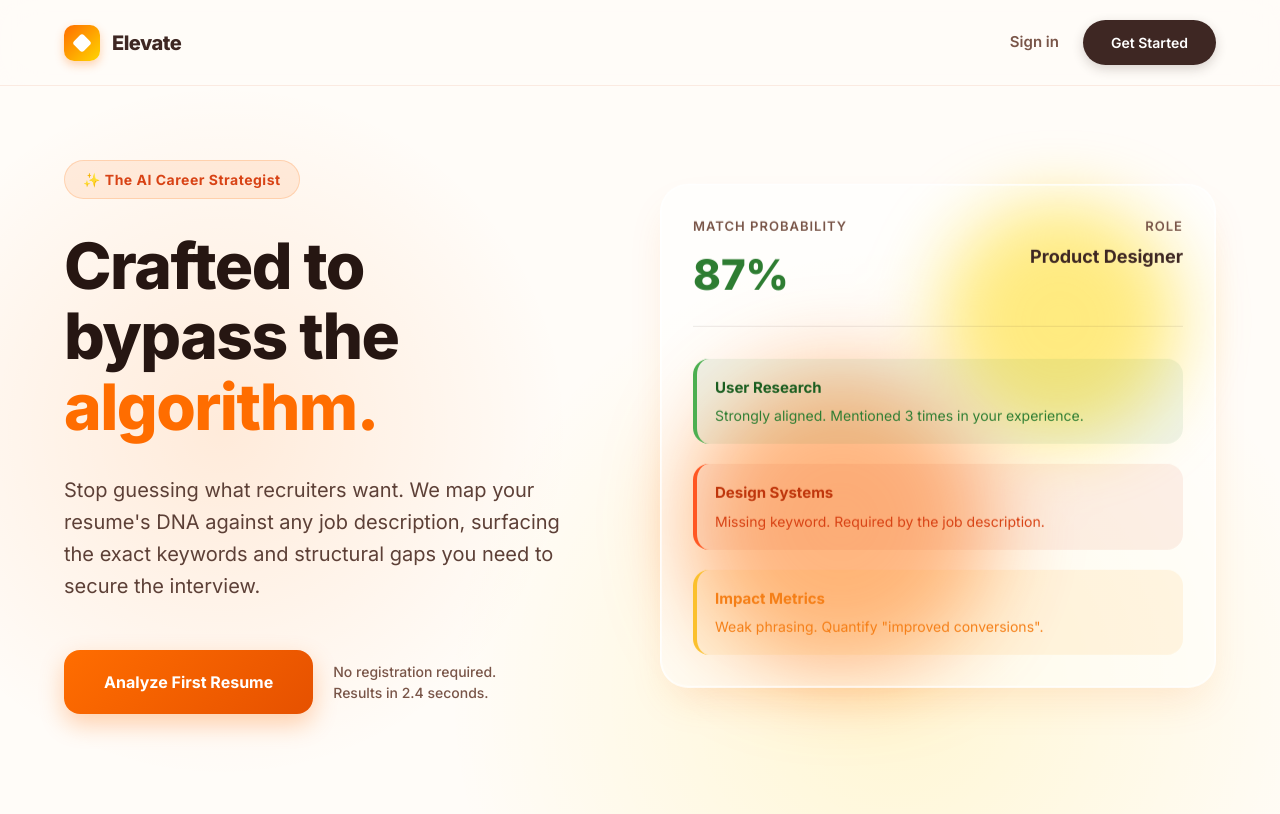
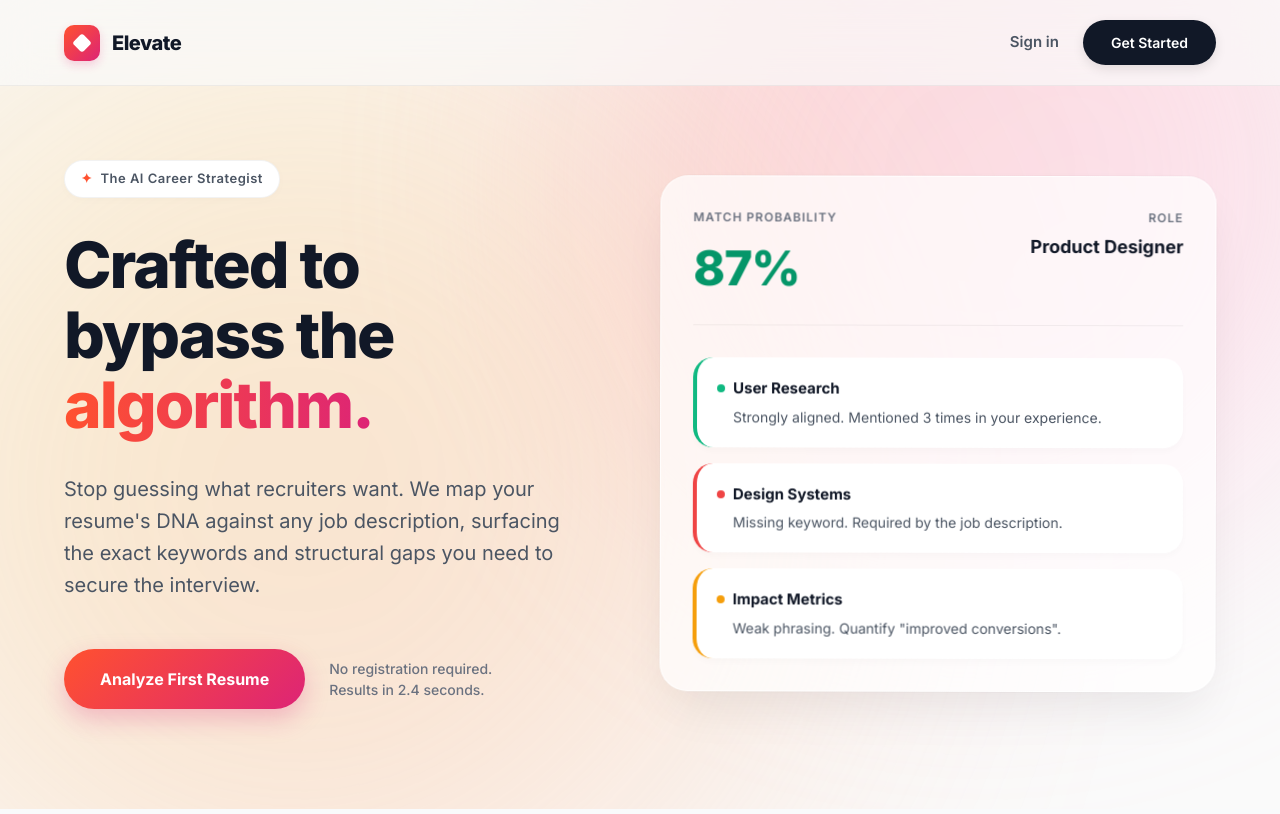
Before and after one commit to Patil-Shital-9236/resume-analyzer-frontend, a Next.js app: page / in a window 1280 px wide. Built offline with nearby package versions, Linux system fonts and the light colour scheme.

Commit message:
style: fix muddy gradients and upgrade to clean stripe-like premium aesthetic

```diff
--- a/src/app/page.jsx
+++ b/src/app/page.jsx
@@ -14,17 +14,12 @@ export default function LandingPage() {
   if (!isMounted) return null;
 
   return (
-    <div style={{ minHeight: "100vh", background: "#FFFCF8", fontFamily: "'Inter', 'Segoe UI', system-ui, sans-serif", color: "#3E2723", overflowX: "hidden" }}>
+    <div style={{ minHeight: "100vh", background: "#FAFAFA", fontFamily: "'Inter', 'Segoe UI', system-ui, sans-serif", color: "#111827", overflowX: "hidden", position: "relative" }}>
       <style>{`
         @keyframes float {
-          0% { transform: translateY(0px); }
-          50% { transform: translateY(-20px); }
-          100% { transform: translateY(0px); }
-        }
-        @keyframes floatReverse {
-          0% { transform: translateY(0px) scale(1); }
-          50% { transform: translateY(20px) scale(1.05); }
-          100% { transform: translateY(0px) scale(1); }
+          0% { transform: translateY(0px) rotate(0deg); }
+          50% { transform: translateY(-20px) rotate(2deg); }
+          100% { transform: translateY(0px) rotate(0deg); }
         }
         @keyframes fadeUp {
           from { opacity: 0; transform: translateY(30px); }
@@ -35,19 +30,18 @@ export default function LandingPage() {
         .delay-2 { animation-delay: 0.2s; }
         .delay-3 { animation-delay: 0.3s; }
 
-        /* True Glassmorphism */
         .glass-card {
-          background: rgba(255, 255, 255, 0.5);
+          background: rgba(255, 255, 255, 0.7);
           backdrop-filter: blur(24px);
           -webkit-backdrop-filter: blur(24px);
           border: 1px solid rgba(255, 255, 255, 0.8);
-          box-shadow: 0 20px 40px -10px rgba(249, 115, 22, 0.15), inset 0 0 0 1px rgba(255,255,255,0.6);
+          box-shadow: 0 25px 50px -12px rgba(0, 0, 0, 0.08), 0 0 0 1px rgba(0,0,0,0.02);
         }
 
         .nav-link {
-          color: #795548; transition: color 0.3s; cursor: pointer; font-weight: 600; font-size: 15px;
+          color: #4B5563; transition: color 0.3s; cursor: pointer; font-weight: 600; font-size: 15px;
         }
-        .nav-link:hover { color: #D84315; }
+        .nav-link:hover { color: #111827; }
 
         @media (max-width: 1024px) {
           .hero-grid { grid-template-columns: 1fr !important; gap: 60px !important; text-align: center; }
@@ -57,89 +51,93 @@ export default function LandingPage() {
         }
       `}</style>
 
+      {/* Massive, soft background blobs for a premium "Stripe-like" warm gradient effect */}
+      <div style={{ position: "absolute", top: "-200px", right: "-100px", width: "800px", height: "800px", background: "linear-gradient(135deg, #FF9A9E 0%, #FECFEF 100%)", filter: "blur(120px)", opacity: 0.4, borderRadius: "50%", zIndex: 0, pointerEvents: "none", animation: "float 10s ease-in-out infinite" }} />
+      <div style={{ position: "absolute", bottom: "-200px", left: "-200px", width: "1000px", height: "1000px", background: "linear-gradient(135deg, #F6D365 0%, #FDA085 100%)", filter: "blur(150px)", opacity: 0.3, borderRadius: "50%", zIndex: 0, pointerEvents: "none", animation: "float 12s ease-in-out infinite reverse" }} />
+
       {/* Navbar */}
-      <nav style={{ position: "fixed", top: 0, left: 0, right: 0, padding: "20px 5vw", display: "flex", justifyContent: "space-between", alignItems: "center", zIndex: 50, borderBottom: "1px solid rgba(216,67,21,0.1)", backdropFilter: "blur(20px)", background: "rgba(255, 252, 248, 0.8)" }}>
+      <nav style={{ position: "fixed", top: 0, left: 0, right: 0, padding: "20px 5vw", display: "flex", justifyContent: "space-between", alignItems: "center", zIndex: 50, borderBottom: "1px solid rgba(0,0,0,0.05)", backdropFilter: "blur(20px)", background: "rgba(250, 250, 250, 0.7)" }}>
         <div style={{ display: "flex", alignItems: "center", gap: "12px", cursor: "pointer" }} onClick={() => router.push("/")}>
-          <div style={{ width: "36px", height: "36px", borderRadius: "10px", background: "linear-gradient(135deg, #FF6D00, #FFD600)", display: "flex", alignItems: "center", justifyContent: "center", boxShadow: "0 4px 10px rgba(255,109,0,0.3)" }}>
+          <div style={{ width: "36px", height: "36px", borderRadius: "10px", background: "linear-gradient(135deg, #FF512F, #DD2476)", display: "flex", alignItems: "center", justifyContent: "center", boxShadow: "0 4px 10px rgba(221,36,118,0.2)" }}>
             <div style={{ width: "14px", height: "14px", background: "white", borderRadius: "3px", transform: "rotate(45deg)" }} />
           </div>
-          <span style={{ fontSize: "20px", fontWeight: "800", color: "#3E2723", letterSpacing: "-0.5px" }}>Elevate</span>
+          <span style={{ fontSize: "20px", fontWeight: "800", color: "#111827", letterSpacing: "-0.5px" }}>Elevate</span>
         </div>
         <div style={{ display: "flex", gap: "24px", alignItems: "center" }}>
           <span className="nav-link" onClick={() => router.push("/login")}>Sign in</span>
-          <button onClick={() => router.push("/register")} style={{ padding: "12px 28px", background: "#3E2723", color: "white", border: "none", borderRadius: "999px", fontWeight: "600", fontSize: "14px", cursor: "pointer", transition: "all 0.2s", boxShadow: "0 4px 12px rgba(62,39,35,0.2)" }} onMouseOver={e => e.currentTarget.style.transform = "scale(1.03)"} onMouseOut={e => e.currentTarget.style.transform = "scale(1)"}>
+          <button onClick={() => router.push("/register")} style={{ padding: "12px 28px", background: "#111827", color: "white", border: "none", borderRadius: "999px", fontWeight: "600", fontSize: "14px", cursor: "pointer", transition: "all 0.2s", boxShadow: "0 4px 12px rgba(0,0,0,0.1)" }} onMouseOver={e => e.currentTarget.style.transform = "scale(1.03)"} onMouseOut={e => e.currentTarget.style.transform = "scale(1)"}>
             Get Started
           </button>
         </div>
       </nav>
 
       {/* Hero Section */}
-      <main style={{ paddingTop: "160px", paddingBottom: "100px", minHeight: "100vh", position: "relative" }}>
-
-        {/* Warm Glow Backgrounds */}
-        <div style={{ position: "absolute", top: "10%", left: "-10%", width: "700px", height: "700px", background: "radial-gradient(circle, rgba(255,109,0,0.12) 0%, rgba(255,252,248,0) 70%)", zIndex: 0 }} />
-        <div style={{ position: "absolute", top: "30%", right: "-5%", width: "900px", height: "900px", background: "radial-gradient(circle, rgba(255,214,0,0.15) 0%, rgba(255,252,248,0) 70%)", zIndex: 0 }} />
-
-        <div className="hero-grid" style={{ width: "100%", maxWidth: "1280px", margin: "0 auto", padding: "0 5vw", display: "grid", gridTemplateColumns: "1fr 1fr", gap: "40px", zIndex: 1, alignItems: "center" }}>
+      <main style={{ paddingTop: "160px", paddingBottom: "100px", minHeight: "100vh", position: "relative", zIndex: 1 }}>
+        <div className="hero-grid" style={{ width: "100%", maxWidth: "1280px", margin: "0 auto", padding: "0 5vw", display: "grid", gridTemplateColumns: "1fr 1fr", gap: "40px", alignItems: "center" }}>
 
           {/* Left Content */}
           <div className="hero-content" style={{ paddingRight: "40px", position: "relative", zIndex: 2 }}>
-            <div className="animate-fade-up" style={{ display: "inline-block", padding: "8px 18px", background: "rgba(255,109,0,0.1)", color: "#D84315", borderRadius: "100px", fontSize: "14px", fontWeight: "700", marginBottom: "32px", border: "1px solid rgba(255,109,0,0.2)", letterSpacing: "0.5px" }}>
-              ✨ The AI Career Strategist
+            <div className="animate-fade-up" style={{ display: "inline-flex", alignItems: "center", gap: "8px", padding: "8px 16px", background: "white", color: "#4B5563", borderRadius: "100px", fontSize: "13px", fontWeight: "600", marginBottom: "32px", border: "1px solid rgba(0,0,0,0.05)", boxShadow: "0 2px 10px rgba(0,0,0,0.02)", letterSpacing: "0.5px" }}>
+              <span style={{ color: "#FF512F" }}>✦</span> The AI Career Strategist
             </div>
 
-            <h1 className="animate-fade-up delay-1" style={{ fontSize: "clamp(48px, 5vw, 68px)", fontWeight: "800", lineHeight: "1.1", marginBottom: "32px", letterSpacing: "-1.5px", color: "#261612" }}>
-              Crafted to bypass the <span style={{ color: "#FF6D00" }}>algorithm.</span>
+            <h1 className="animate-fade-up delay-1" style={{ fontSize: "clamp(48px, 5vw, 72px)", fontWeight: "800", lineHeight: "1.1", marginBottom: "32px", letterSpacing: "-2px", color: "#111827" }}>
+              Crafted to bypass the <br/>
+              <span style={{ background: "linear-gradient(to right, #FF512F, #DD2476)", WebkitBackgroundClip: "text", WebkitTextFillColor: "transparent", color: "transparent" }}>algorithm.</span>
             </h1>
 
-            <p className="animate-fade-up delay-2" style={{ fontSize: "20px", color: "#5D4037", lineHeight: "1.6", marginBottom: "48px", fontWeight: "400", maxWidth: "540px" }}>
+            <p className="animate-fade-up delay-2" style={{ fontSize: "20px", color: "#4B5563", lineHeight: "1.6", marginBottom: "48px", fontWeight: "400", maxWidth: "540px" }}>
               Stop guessing what recruiters want. We map your resume's DNA against any job description, surfacing the exact keywords and structural gaps you need to secure the interview.
             </p>
 
-            <div className="hero-buttons animate-fade-up delay-3" style={{ display: "flex", gap: "20px", alignItems: "center", flexWrap: "wrap" }}>
-              <button onClick={() => router.push("/dashboard")} style={{ padding: "20px 40px", background: "linear-gradient(135deg, #FF6D00, #E65100)", color: "white", border: "none", borderRadius: "16px", fontWeight: "700", fontSize: "16px", cursor: "pointer", transition: "transform 0.2s, box-shadow 0.2s", boxShadow: "0 10px 25px rgba(255,109,0,0.3)" }} onMouseOver={e => { e.currentTarget.style.transform = "translateY(-3px)"; e.currentTarget.style.boxShadow = "0 15px 35px rgba(255,109,0,0.4)"; }} onMouseOut={e => { e.currentTarget.style.transform = "translateY(0)"; e.currentTarget.style.boxShadow = "0 10px 25px rgba(255,109,0,0.3)"; }}>
+            <div className="hero-buttons animate-fade-up delay-3" style={{ display: "flex", gap: "24px", alignItems: "center", flexWrap: "wrap" }}>
+              <button onClick={() => router.push("/dashboard")} style={{ padding: "18px 36px", background: "linear-gradient(135deg, #FF512F, #DD2476)", color: "white", border: "none", borderRadius: "999px", fontWeight: "700", fontSize: "16px", cursor: "pointer", transition: "transform 0.2s, box-shadow 0.2s", boxShadow: "0 10px 25px rgba(221,36,118,0.25)" }} onMouseOver={e => { e.currentTarget.style.transform = "translateY(-2px)"; e.currentTarget.style.boxShadow = "0 15px 35px rgba(221,36,118,0.3)"; }} onMouseOut={e => { e.currentTarget.style.transform = "translateY(0)"; e.currentTarget.style.boxShadow = "0 10px 25px rgba(221,36,118,0.25)"; }}>
                 Analyze First Resume
               </button>
-              <div style={{ fontSize: "14px", color: "#795548", lineHeight: "1.5", fontWeight: "500" }}>
+              <div style={{ fontSize: "14px", color: "#6B7280", lineHeight: "1.5", fontWeight: "500" }}>
                 No registration required.<br/>Results in 2.4 seconds.
               </div>
             </div>
           </div>
 
-          {/* Right Visual (Glassmorphism & Fixed Layout) */}
-          <div className="mockup-container animate-fade-up delay-2" style={{ position: "relative", width: "100%" }}>
-
-            {/* Colorful Shapes Behind Glass */}
-            <div style={{ position: "absolute", top: "10%", right: "10%", width: "200px", height: "200px", background: "#FFD600", borderRadius: "50%", filter: "blur(40px)", animation: "float 8s ease-in-out infinite" }} />
-            <div style={{ position: "absolute", bottom: "10%", left: "10%", width: "250px", height: "250px", background: "#FF6D00", borderRadius: "50%", filter: "blur(50px)", animation: "floatReverse 7s ease-in-out infinite" }} />
-
-            <div style={{ animation: "float 6s ease-in-out infinite", position: "relative", zIndex: 2 }}>
+          {/* Right Visual (Glassmorphism Mockup) */}
+          <div className="mockup-container animate-fade-up delay-2" style={{ position: "relative", width: "100%", zIndex: 2 }}>
+            <div style={{ animation: "float 6s ease-in-out infinite" }}>
 
               {/* Dashboard Mockup Component */}
               <div className="glass-card" style={{ padding: "32px", borderRadius: "28px" }}>
-                <div style={{ display: "flex", justifyContent: "space-between", marginBottom: "32px", borderBottom: "1px solid rgba(62,39,35,0.1)", paddingBottom: "20px" }}>
+                <div style={{ display: "flex", justifyContent: "space-between", marginBottom: "32px", borderBottom: "1px solid rgba(0,0,0,0.05)", paddingBottom: "20px" }}>
                   <div>
-                    <div style={{ fontSize: "13px", color: "#795548", textTransform: "uppercase", letterSpacing: "1px", marginBottom: "6px", fontWeight: "600" }}>Match Probability</div>
-                    <div style={{ fontSize: "42px", fontWeight: "800", color: "#2E7D32" }}>87%</div>
+                    <div style={{ fontSize: "12px", color: "#6B7280", textTransform: "uppercase", letterSpacing: "1px", marginBottom: "6px", fontWeight: "600" }}>Match Probability</div>
+                    <div style={{ fontSize: "48px", fontWeight: "800", color: "#059669", letterSpacing: "-1px" }}>87%</div>
                   </div>
                   <div style={{ textAlign: "right" }}>
-                    <div style={{ fontSize: "13px", color: "#795548", textTransform: "uppercase", letterSpacing: "1px", marginBottom: "6px", fontWeight: "600" }}>Role</div>
-                    <div style={{ fontSize: "18px", fontWeight: "700", color: "#3E2723" }}>Product Designer</div>
+                    <div style={{ fontSize: "12px", color: "#6B7280", textTransform: "uppercase", letterSpacing: "1px", marginBottom: "6px", fontWeight: "600" }}>Role</div>
+                    <div style={{ fontSize: "18px", fontWeight: "700", color: "#111827" }}>Product Designer</div>
                   </div>
                 </div>
 
-                <div style={{ display: "flex", flexDirection: "column", gap: "20px" }}>
-                  <div style={{ padding: "18px", background: "rgba(46, 125, 50, 0.08)", borderRadius: "16px", borderLeft: "4px solid #4CAF50" }}>
-                    <div style={{ fontSize: "15px", fontWeight: "700", color: "#1B5E20", marginBottom: "6px" }}>User Research</div>
-                    <div style={{ fontSize: "14px", color: "#2E7D32" }}>Strongly aligned. Mentioned 3 times in your experience.</div>
+                <div style={{ display: "flex", flexDirection: "column", gap: "16px" }}>
+                  <div style={{ padding: "20px", background: "white", borderRadius: "20px", borderLeft: "4px solid #10B981", boxShadow: "0 4px 6px rgba(0,0,0,0.02)" }}>
+                    <div style={{ display: "flex", alignItems: "center", gap: "8px", marginBottom: "6px" }}>
+                      <div style={{ width: "8px", height: "8px", borderRadius: "50%", background: "#10B981" }} />
+                      <div style={{ fontSize: "15px", fontWeight: "700", color: "#111827" }}>User Research</div>
+                    </div>
+                    <div style={{ fontSize: "14px", color: "#4B5563", paddingLeft: "16px" }}>Strongly aligned. Mentioned 3 times in your experience.</div>
                   </div>
-                  <div style={{ padding: "18px", background: "rgba(216, 67, 21, 0.08)", borderRadius: "16px", borderLeft: "4px solid #FF5722" }}>
-                    <div style={{ fontSize: "15px", fontWeight: "700", color: "#BF360C", marginBottom: "6px" }}>Design Systems</div>
-                    <div style={{ fontSize: "14px", color: "#D84315" }}>Missing keyword. Required by the job description.</div>
+                  <div style={{ padding: "20px", background: "white", borderRadius: "20px", borderLeft: "4px solid #EF4444", boxShadow: "0 4px 6px rgba(0,0,0,0.02)" }}>
+                    <div style={{ display: "flex", alignItems: "center", gap: "8px", marginBottom: "6px" }}>
+                      <div style={{ width: "8px", height: "8px", borderRadius: "50%", background: "#EF4444" }} />
+                      <div style={{ fontSize: "15px", fontWeight: "700", color: "#111827" }}>Design Systems</div>
+                    </div>
+                    <div style={{ fontSize: "14px", color: "#4B5563", paddingLeft: "16px" }}>Missing keyword. Required by the job description.</div>
                   </div>
-                  <div style={{ padding: "18px", background: "rgba(249, 168, 37, 0.1)", borderRadius: "16px", borderLeft: "4px solid #FBC02D" }}>
-                    <div style={{ fontSize: "15px", fontWeight: "700", color: "#F57F17", marginBottom: "6px" }}>Impact Metrics</div>
-                    <div style={{ fontSize: "14px", color: "#F57F17" }}>Weak phrasing. Quantify "improved conversions".</div>
+                  <div style={{ padding: "20px", background: "white", borderRadius: "20px", borderLeft: "4px solid #F59E0B", boxShadow: "0 4px 6px rgba(0,0,0,0.02)" }}>
+                    <div style={{ display: "flex", alignItems: "center", gap: "8px", marginBottom: "6px" }}>
+                      <div style={{ width: "8px", height: "8px", borderRadius: "50%", background: "#F59E0B" }} />
+                      <div style={{ fontSize: "15px", fontWeight: "700", color: "#111827" }}>Impact Metrics</div>
+                    </div>
+                    <div style={{ fontSize: "14px", color: "#4B5563", paddingLeft: "16px" }}>Weak phrasing. Quantify "improved conversions".</div>
                   </div>
                 </div>
               </div>
```
